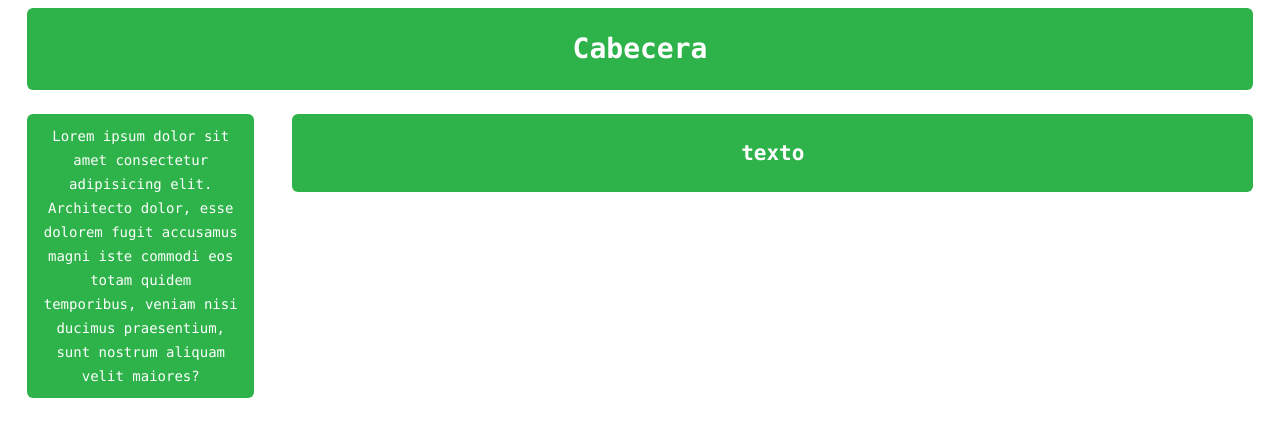
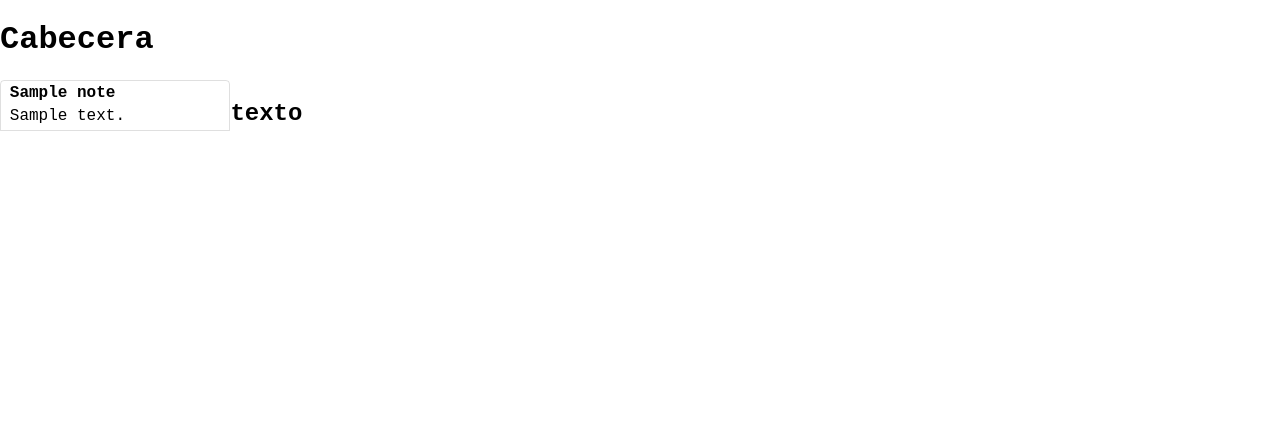
Before and after one commit to ceqs/tpw-pc2, a PHP site: page /paginas/notas/notas.php in a window 1280 px wide. Shown: the top 437 px of the page. Run offline with PHP 8.4, Linux system fonts and the light colour scheme; tables that the repository leaves empty hold one stand-in row (values such as "Sample post").

Commit message:
Actualizacion del modelo y listado de notas.

```diff
--- a/controlador/conexion.php
+++ b/controlador/conexion.php
@@ -1,7 +1,7 @@
 <?php
  //variable conexion
 function conectar() {
-    $conn= mysqli_connect ("127.0.0.1", "root", "root", "bd_tienda");
+    $conn= mysqli_connect ("127.0.0.1", "root", "root", "utpnotas");
     return $conn;
 }
 
@@ -96,4 +96,15 @@ function listarTipo($conn){
         $vec[]=$f;
     return $vec;
 }
+
+// ceqs: funcion que lista las notas
+function listarNotas($conn) {
+    $sql="select id, username, title, text, create_date from notes";
+    $res= mysqli_query($conn, $sql);
+    $vec=array();
+    while($f= mysqli_fetch_array($res))
+        $vec[]=$f;
+    return $vec;
+}
+
 ?>
--- a/css/estilo.css
+++ b/css/estilo.css
@@ -1,17 +1,25 @@
+body {
+  padding: 0 0 0 0;
+  margin: 0px 0px;
+}
+
 div {
-  background: #2db34a;
-  border-radius: 6px;
-  color: #fff;
+  /*background: #2db34a;*/
+  /*border-radius: 6px; */
+  /*color: #fff;*/
   display: block;
-  font: 14px/24px "Source Code Pro", Inconsolata, "Lucida Console", Terminal, "Courier New", Courier;
-  padding: 10px 15px;
-  text-align: center;
+  /*font: 14px/24px "Source Code Pro", Inconsolata, "Lucida Console", Terminal, "Courier New", Courier;*/
+  font-family: 'Courier New', Courier, monospace;
+  font-size: 16px;
+  padding: 0px 0px;
+  /*text-align: center;*/
 }
 header,
 section,
 aside,
 footer {
-  margin: 0 1.5% 24px 1.5%;
+  /*margin: 0 1.5% 24px 1.5%;*/
+  margin: 0 0 0 0;
 }
 section {
   float: left;
@@ -19,9 +27,76 @@ section {
 }
 aside {
   float: right;
-  width: 76%;
+  width: 82%;
 }
 footer {
   clear: both;
   margin-bottom: 0;
 }
+
+.list-group {
+  display: -webkit-box;
+  display: -ms-flexbox;
+  display: flex;
+  -webkit-box-orient: vertical;
+  -webkit-box-direction: normal;
+  -ms-flex-direction: column;
+  flex-direction: column;
+  padding-left: 0;
+  margin-bottom: 0;
+  text-align: left;
+}
+
+.list-group h4 {
+  margin-block-start: 2px;
+  margin-block-end: 2px;
+  margin-inline-start: 0px;
+  margin-inline-end: 0px;
+  font-weight: bold;
+}
+
+.list-group p {
+  margin-block-start: 5px;
+  margin-block-end: 5px;
+  margin-inline-start: 0px;
+  margin-inline-end: 0px;
+
+  overflow: hidden;
+  display: -webkit-box;
+  -webkit-line-clamp: 3;
+  -webkit-box-orient: vertical;
+}
+
+.list-group-item {
+  position: relative;
+  display: block;
+  padding: .05rem 0.55rem;
+  margin-bottom: -1px;
+  background-color: #fff;
+  border: 1px solid rgba(0,0,0,.125);
+}
+
+.list-group-item.active {
+  z-index: 2;
+  color: #fff;
+  background-color: #007bff;
+  border-color: #007bff;
+}
+
+.list-group-item:first-child {
+  border-top-left-radius: .25rem;
+  border-top-right-radius: .25rem;
+}
+
+.list-group-item-action {
+  width: 100%;
+  color: #495057;
+  text-align: inherit;
+}
+
+.list-group a {
+  color: #000000;
+  text-decoration: none;
+  background-color: transparent;
+  -webkit-text-decoration-skip: objects;
+}
--- a/index.php
+++ b/index.php
@@ -9,7 +9,7 @@ ejemplos
     <meta charset="UTF-8">
     <meta http-equiv="X-UA-Compatible" content="IE=edge">
     <meta name="viewport" content="width=device-width, initial-scale=1.0">
-    <title>Document</title>
+    <title>UTP Notas</title>
 </head>
 <body>
 
--- a/paginas/notas/listado.php
+++ b/paginas/notas/listado.php
@@ -1,6 +1,21 @@
 <!-- CQ
 Listar notas
 -->
-<div>
-Lorem ipsum dolor sit amet consectetur adipisicing elit. Architecto dolor, esse dolorem fugit accusamus magni iste commodi eos totam quidem temporibus, veniam nisi ducimus praesentium, sunt nostrum aliquam velit maiores?
+<?php
+    require('../../controlador/conexion.php');
+    $conn = conectar();
+?>
+
+<div class = "list-group">
+<?php
+    foreach (listarNotas($conn) as $key => $value) {
+?>
+    <!-- <a href = "#" class = "list-group-item active"> -->
+   <a href = "#" class = "list-group-item">
+      <h4 class = "list-group-item-heading"><?=$value[2]?></h4>
+      <p class = "list-group-item-text"><?=$value[3]?></p>
+   </a>
+<?php
+}
+?>
 </div>
```
Also changed, not shown: bd/scripts.sql (added, +14 -0 lines), bd/utpnotas.sql (added, +56 -0 lines), 1 other file.
